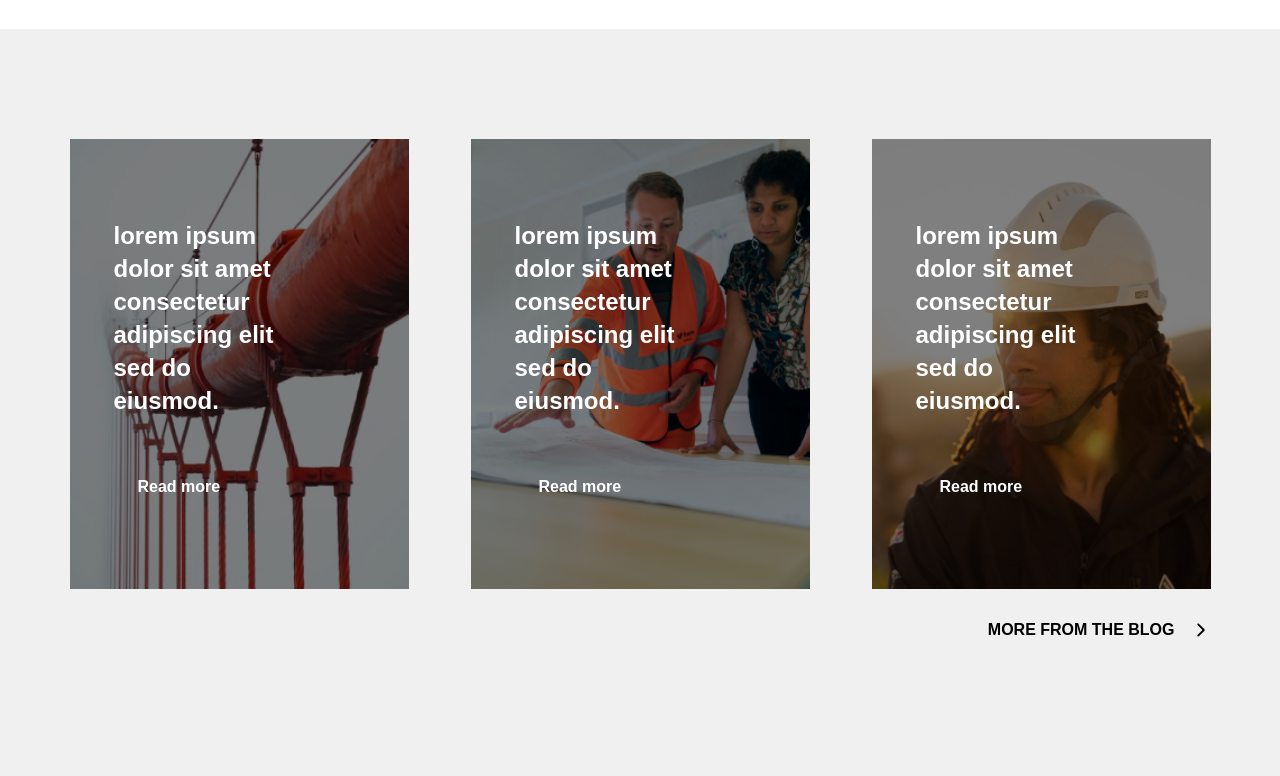
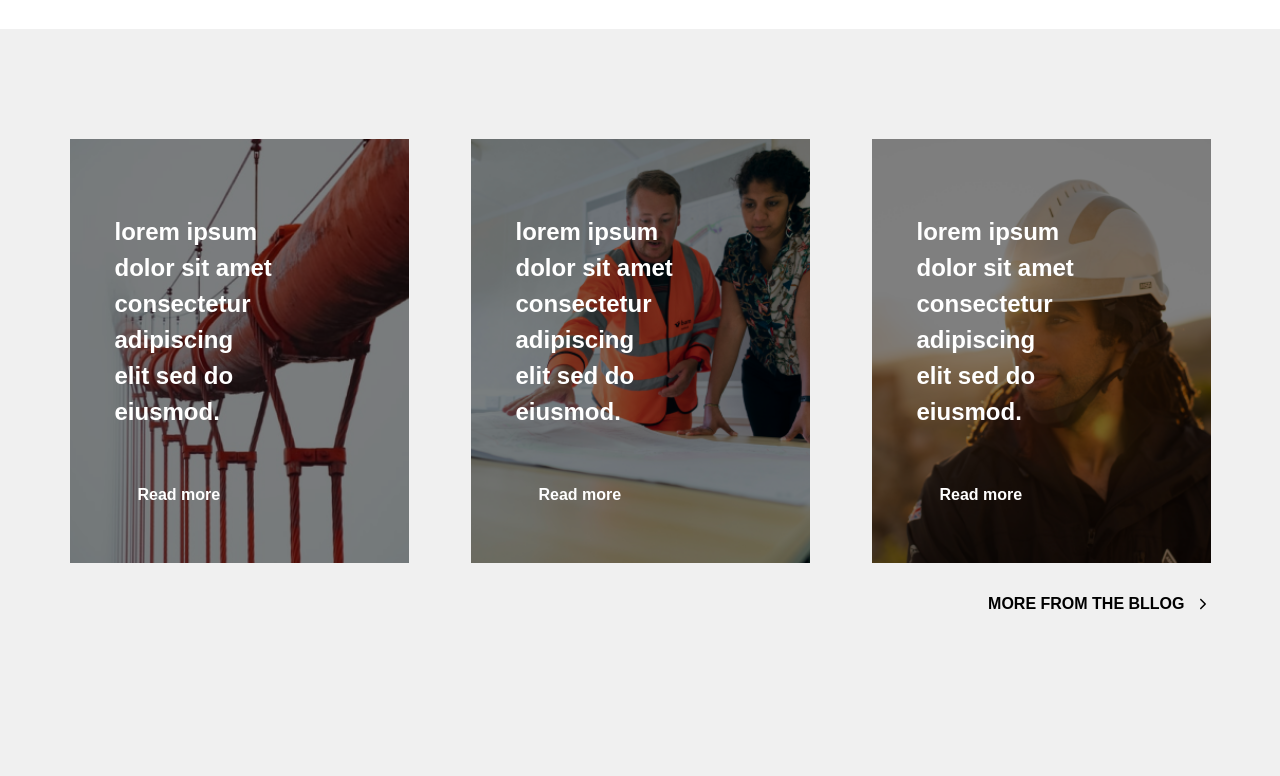
Before and after one commit to mustakin04/Petroil-Website, a React app in the folder my-petroil/: page / in a window 1280 px wide. Shown: the part 3220-3996 px from the top of the page. Built offline with nearby package versions, Linux system fonts and the light colour scheme; the HTML template or start-up script is replaced by a standard one.

Commit message:
image update

```diff
--- a/my-petroil/src/Components/About/About.jsx
+++ b/my-petroil/src/Components/About/About.jsx
@@ -1,5 +1,6 @@
 import React from "react";
 import Container from "../Container/Container";
+import image from "../../assets/unsplash7.png"
 
 const About = () => {
   return (
@@ -14,7 +15,9 @@ const About = () => {
           </div>
 
           {/* Right Side */}
-          <div className="bg-unsplash7 bg-center bg-no-repeat bg-cover flex items-center justify-center p-10 sm:p-14 lg:p-20 md:w-3/5">
+          <div className=" bg-center bg-no-repeat bg-cover flex
+          items-center justify-center p-10 sm:p-14 lg:p-20 md:w-3/5"
+           style={{ backgroundImage: `url(${image})` }}>
             <a
               href=""
               className="font-poppins font-medium sm:font-semibold bg-white text-[#F40404] py-2 px-5 sm:py-3 sm:px-8 rounded shadow hover:bg-[#F40404] hover:text-white transition-all"
--- a/my-petroil/src/Components/Lorem/Loren.jsx
+++ b/my-petroil/src/Components/Lorem/Loren.jsx
@@ -1,52 +1,62 @@
-import React from "react";
-import Container from "../Container/Container";
+// eslint-disable-next-line no-unused-vars
+import React from 'react'
+import Container from '../Container/Container'
 import { IoIosArrowForward } from "react-icons/io";
+import lorm1 from "../../assets/unsplash8.png"
+import lorm2 from "../../assets/unsplash9.png"
+import lorm3 from "../../assets/unsplash10.png"
 
 const Loren = () => {
     return (
-    <div className="bg-[#F0F0F0] pt-10 pb-14 md:pt-[110px] md:pb-[162px]">
+        <div className='md:pt-[110px] md:pb-[162px] bg-[#F0F0F0]'>
             <Container>
-        {/* Cards container */}
-        <div className="flex flex-col md:flex-row md:justify-between gap-8 md:gap-6">
-          {[1, 2, 3].map((item) => (
-            <div
-              key={item}
-              className={`relative z-10 bg-center bg-no-repeat bg-cover py-14 md:py-20 text-white md:w-[339px] ${
-                item === 1
-                  ? "bg-unsplash8"
-                  : item === 2
-                  ? "bg-unsplash9"
-                  : "bg-unsplash10 bg-current"
-              }`}
+                <div className='md:flex justify-between'>
+                    <div className='relative z-[1]  bg-center bg-no-repeat bg-cover py-[60px] md:pb-[56px] md:pt-[75px]
+                      text-white md:w-[339px]'
+                       style={{ backgroundImage: `url(${lorm1})` }}
                       >
-              {/* Overlay */}
-              <div className="absolute inset-0 bg-black opacity-50 z-0"></div>
-
-              {/* Content */}
-              <h1 className="relative z-10 font-poppins font-bold px-2 md:px-11 mb-4 md:mb-12 md:text-[24px] max-w-[250px] leading-snug">
-                lorem ipsum dolor sit amet consectetur adipiscing elit sed do
-                eiusmod.
-              </h1>
-              <a
-                href="#"
-                className="relative z-10 inline-block font-poppins font-semibold text-[16px] py-2.5 px-6 mx-11 hover:bg-black hover:opacity-10 hover:text-white transition"
-              >
-                Read more
-              </a>
+                        <div className='absolute top-0 bottom-0 w-full h-full bg-black opacity-50 z-[-1]'></div>
+                        <h1 className='font-poppins font-bold px-[7px] mb-[17px] md:text-[24px] md:w-[249px]
+                        md:h-[180] md:mb-[52px]
+                        md:px-[45px]'>
+                            lorem ipsum dolor
+                            sit amet consectetur adipiscing elit sed do eiusmod.</h1>
+                        <a className='hover:bg-black hover:opacity-10 font-poppins font-semibold text-[16px]
+                        py-[10px] px-[23px] mx-[45px]'
+                            href="">Read more</a>
                     </div>
-          ))}
+                    <div className='relative z-[1]  bg-center bg-no-repeat bg-cover py-[60px] md:pb-[56px]
+                      md:pt-[75px] text-white md:w-[339px]'
+                       style={{ backgroundImage: `url(${lorm2})` }}>
+                        <div className='absolute top-0 bottom-0 w-full h-full bg-black opacity-50 z-[-1]'></div>
+                        <h1 className='font-poppins font-bold px-[7px] mb-[17px] md:text-[24px] md:w-[249px]
+                         md:h-[180] md:mb-[52px] md:px-[45px]'>
+                            lorem ipsum dolor
+                            sit amet consectetur adipiscing elit sed do eiusmod.</h1>
+                        <a className='hover:bg-black hover:opacity-10 font-poppins font-semibold text-[16px]
+                        py-[10px] px-[23px] mx-[45px]'
+                            href="">Read more</a>
                     </div>
-
-        {/* More from the blog */}
-        <div className="flex justify-end items-center mt-7 md:mt-[29px] gap-2">
-          <h1 className="font-poppins font-semibold md:font-bold text-base md:text-[16px] pr-2">
-            MORE FROM THE BLOG
-          </h1>
-          <IoIosArrowForward size={20} />
+                    <div className='relative z-[1] bg-current py-[60px] bg-no-repeat bg-cover md:pb-[56px] md:pt-[75px]
+                      text-white md:w-[339px]'
+                       style={{ backgroundImage: `url(${lorm3})` }}>
+                        <div className='absolute top-0 bottom-0 w-full h-full bg-black opacity-50 z-[-1]'></div>
+                        <h1 className='font-poppins font-bold px-[7px] mb-[17px] md:text-[24px] md:w-[249px] md:h-[180] md:mb-[52px]
+                        md:px-[45px]'>
+                            lorem ipsum dolor
+                            sit amet consectetur adipiscing elit sed do eiusmod.</h1>
+                        <a className='hover:bg-black hover:opacity-10 hover:text-white
+                        font-poppins font-semibold text-[16px] py-[10px] px-[23px] mx-[45px]'
+                            href="">Read more</a>
+                    </div>
+                </div>
+                <div className='flex justify-end items-center md:mt-[29px]'>
+                    <h1 className=' font-poppins md:font-bold md:text-[16px] pr-[10px]'>MORE FROM THE BLLOG</h1>
+                    <IoIosArrowForward />
                 </div>
             </Container>
         </div>
-  );
-};
+    )
+}
 
-export default Loren;
+export default Loren
--- a/my-petroil/src/Components/Supply/Supply.jsx
+++ b/my-petroil/src/Components/Supply/Supply.jsx
@@ -1,13 +1,15 @@
 import React from "react";
-
+import supply from '../../assets/unsplash5.png'
+import fual from "../../assets/unsplash6.png"
 const Supply = () => {
   return (
     <div className="flex flex-col md:flex-row">
       {/* Left section */}
       <div
-        className="relative z-10 bg-supply bg-current bg-no-repeat bg-cover
+        className="relative z-10  bg-current bg-no-repeat bg-cover
           py-16 px-2 md:pl-[116px] md:pt-[147px] md:pb-[139px] md:w-1/2
           text-white"
+           style={{ backgroundImage: `url(${supply})` }}
       >
         <div className="absolute inset-0 bg-black bg-opacity-50 z-0"></div>
         <h1 className="relative z-10 font-poppins font-bold text-2xl md:text-[36px] pb-5">
@@ -23,9 +25,10 @@ const Supply = () => {
 
       {/* Right section */}
       <div
-        className="relative z-10 bg-fuel bg-current bg-no-repeat bg-cover
+        className="relative z-10  bg-current bg-no-repeat bg-cover
           py-16 px-2 md:pl-[116px] md:pt-[147px] md:pb-[139px] md:w-1/2
           text-white"
+           style={{ backgroundImage: `url(${fual})` }}
       >
         <div className="absolute inset-0 bg-black bg-opacity-50 z-0"></div>
         <h1 className="relative z-10 font-poppins font-bold text-2xl md:text-[36px] pb-5">
```
Lines whose indentation alone changed are shown as unchanged.
